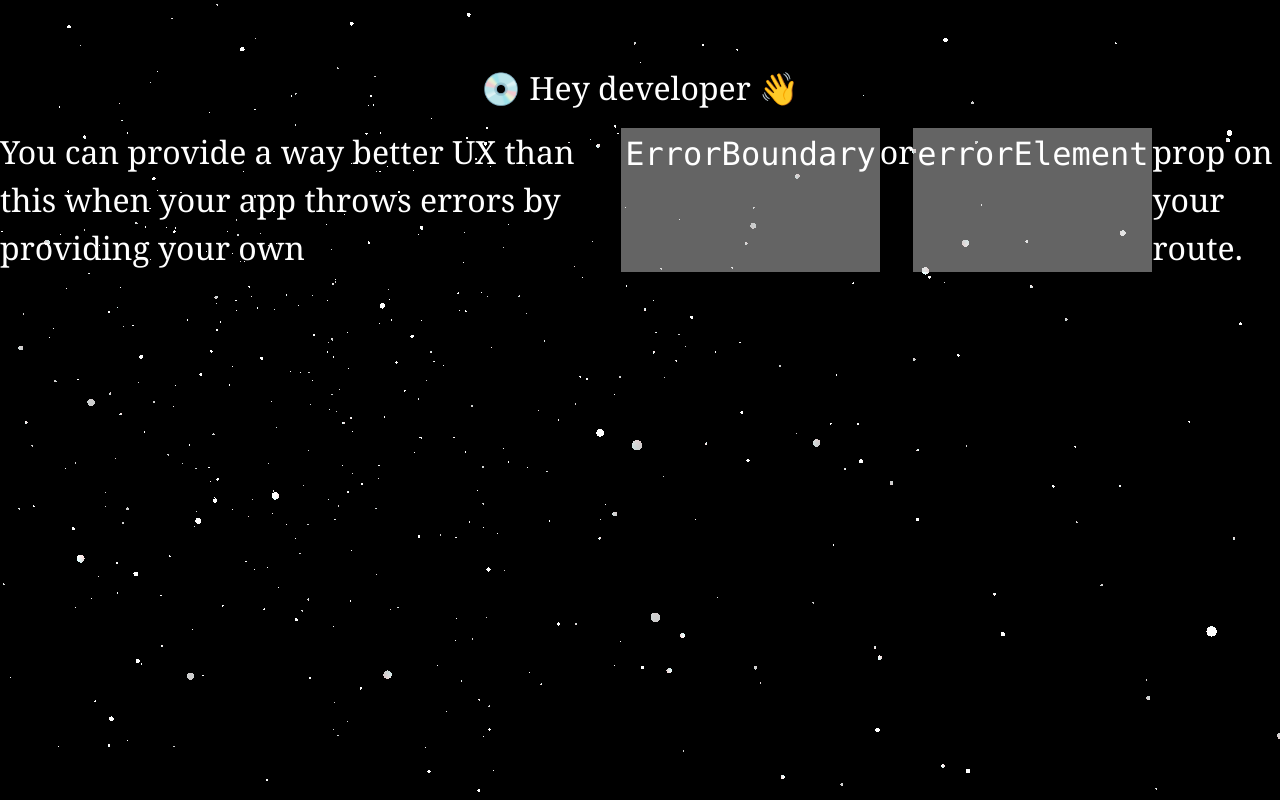
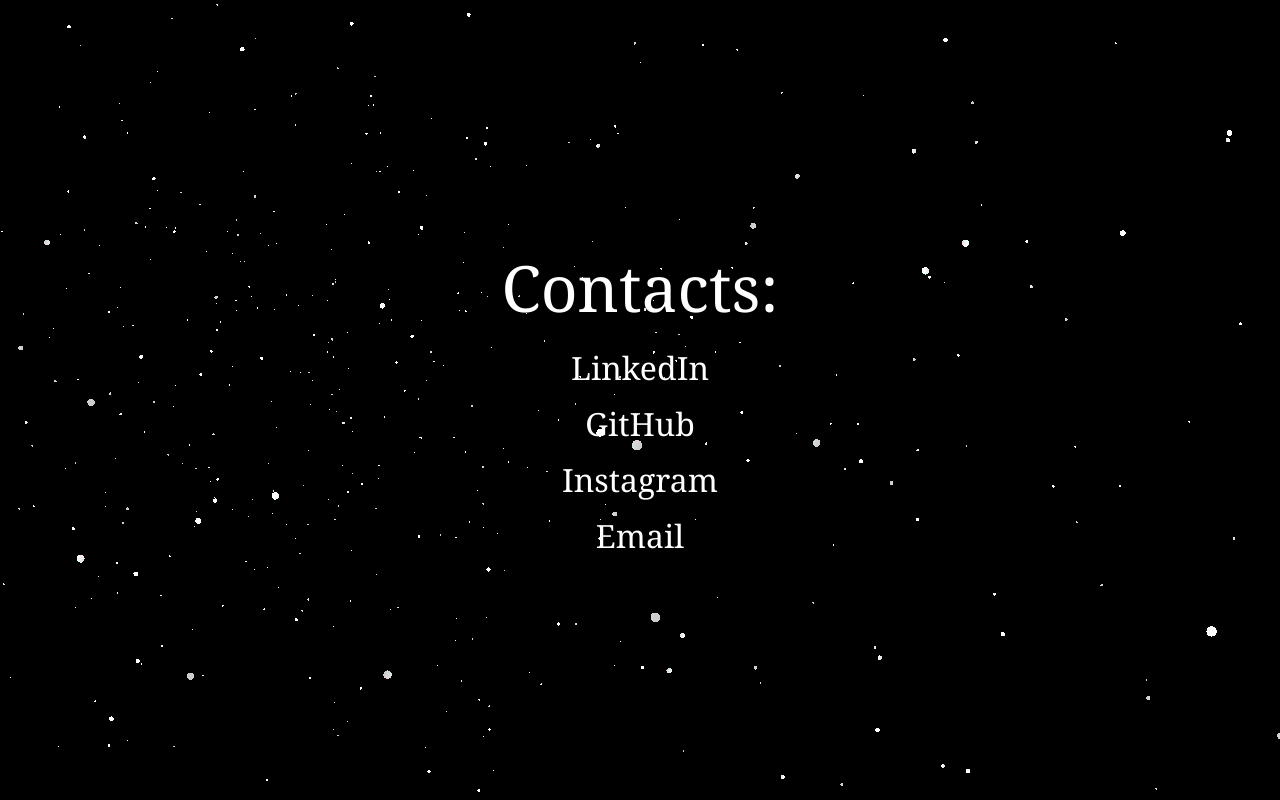
Before and after one commit to ryanli0070/Personal-Website, a React (Vite) app: page /contact in a window 1280 px wide. Before the commit this address had no page. Built offline with nearby package versions, Linux system fonts and the light colour scheme.

Commit message:
added contact page

```diff
--- /dev/null
+++ b/src/contact/contact.css
@@ -0,0 +1,31 @@
+
+.contact-list {
+    display: flex;
+    flex-direction: column;
+    align-items: center;
+    justify-content: center;
+    gap: 0.5rem;
+    top: 50%;
+    left: 50%;
+    transform: translate(-50%, -50%);
+    position: fixed;
+}
+
+a {
+    font-size: 2rem;
+    font-family: 'Noto Serif', serif;
+    color: #ffffff;
+    text-decoration: none;
+    transition: all 0.3s ease;
+}
+
+a:hover {
+    transform: translateY(-5px);
+    color: #adb5bd;
+}
+
+h2 {
+    font-size: 4rem;
+    font-family: 'Noto Serif', serif;
+    color: #ffffff;
+}
--- /dev/null
+++ b/src/contact/contact.jsx
@@ -0,0 +1,26 @@
+import "./contact.css"
+import transition from "../transition";
+
+function Contact() {
+    return (
+
+            <h1 className="contact-list">
+                <h2> Contacts:</h2>
+                <a href="https://www.linkedin.com/in/ryan-li007/" target="_blank" rel="noopener noreferrer">
+                    LinkedIn
+                </a>
+                <a href="https://github.com/ryanli0070" target="_blank" rel="noopener noreferrer">
+                    GitHub
+                </a>
+                <a href="https://www.instagram.com/ryguy_li/" target="_blank" rel="noopener noreferrer">
+                    Instagram
+                </a>
+                <a href="mailto:r584li@uwaterloo.ca:" target="_blank" rel="noopener noreferrer">
+                    Email
+                </a>
+            </h1>
+
+    )
+}
+
+export default transition(Contact);
--- a/src/homepage/body.jsx
+++ b/src/homepage/body.jsx
@@ -29,7 +29,9 @@
             <h5 className="typing-text">{displayText}<span className="cursor">ǀ</span></h5>
             <p>Systems Design Engineer at the University of Waterloo</p>
             <div className="icons-container">
+                <Link to ="/contact">
                 <img src={email} alt="Contact" className="icon" />
+                </Link>
                 <Link to ="/about">
                     <img src={about} alt="About" className="icon" />
                 </Link>
--- a/src/main.jsx
+++ b/src/main.jsx
@@ -3,6 +3,7 @@
 import Body from './homepage/body.jsx'
 import Particles from './homepage/particles.jsx';
 import About from './about/about.jsx';
+import Contact from './contact/contact.jsx';
 import { createBrowserRouter, RouterProvider, Link } from 'react-router-dom';
 import { AnimatePresence } from 'framer-motion';
 import './main.css';
@@ -23,6 +24,7 @@
 const router = createBrowserRouter([
   {path: '/', element: <Homepage />},
   {path: '/about', element: <About />},
+  {path: '/contact', element: <Contact />}
 ])
 
 root.render(
```
Also changed, not shown: src/about/about.jsx (indentation only).
